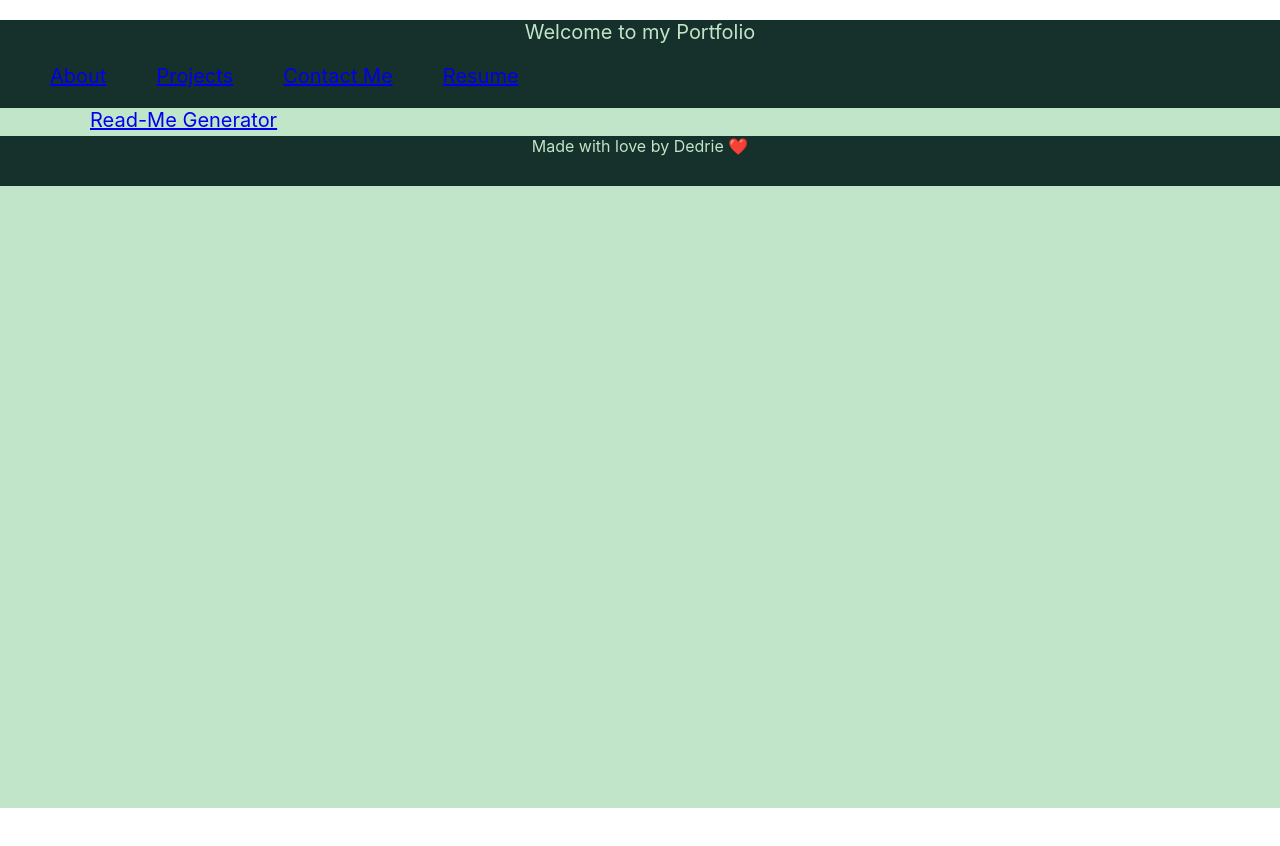
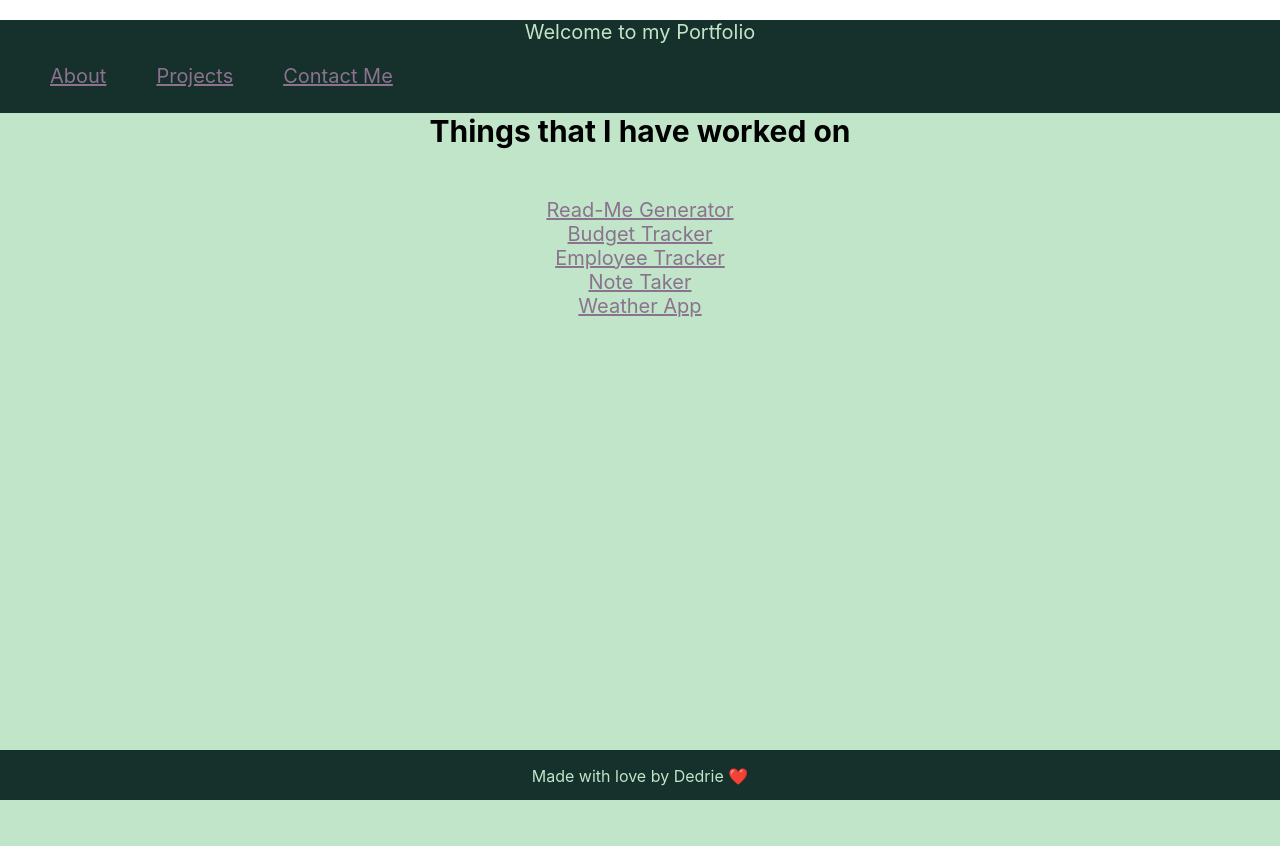
Before and after one commit to Dedriep/React-Portfolio, a React (Create React App) app: page /projects in a window 1280 px wide. Shown: the top 846 px of the page. Before the commit the page ends 808 px from the top, so only its background shows below. Built offline with nearby package versions, Linux system fonts and the light colour scheme.

Commit message:
correct links and editied styling

```diff
--- a/public/index.html
+++ b/public/index.html
@@ -39,5 +39,6 @@
       To begin the development, run `npm start` or `yarn start`.
       To create a production bundle, use `npm run build` or `yarn build`.
     -->
+
   </body>
 </html>
--- a/src/App.css
+++ b/src/App.css
@@ -13,9 +13,19 @@
 
 }
 
+a{
+  color: rgb(139, 114, 142)
+}
+
 .mainContent{
   background-color: rgb(192, 229, 200);
-  height: 700px;
+  height: 1000px;
+  color: black;
+}
+
+#centered{
+
+  padding: 200px
 }
 
 .navList{
@@ -23,7 +33,7 @@
   display: inline;
 }
 
-li{
+.navLi{
   float: left;
   padding-left: 50px;
   text-align: center
@@ -34,10 +44,19 @@ li{
   background-color: rgb(22, 48, 43);
   color: rgb(192, 229, 200);
   text-align: center;
-
+  position: absolute;
+  bottom: 0;
+  width: 100%;
 
 
 }
+
+.projectList{
+  list-style: none;
+  display: inline;
+
+}
+
 
 @media (prefers-reduced-motion: no-preference) {
   .App-logo {
--- a/src/App.js
+++ b/src/App.js
@@ -10,7 +10,6 @@ import {
 import Header from './components/Header'
 import Footer from './components/Footer'
 import Projects from './components/Projects'
-import Resume from './components/Resume';
 import Contact from './components/Contact';
 import About from './components/About';
 
@@ -41,7 +40,6 @@ return (
       <Route index element={<About />} />
       <Route path="projects" element={<Projects />} />
       <Route path="contact" element={<Contact />} />
-      <Route path="resume" element={<Resume />} />
  </Route>
   </Routes>
 </BrowserRouter>
--- a/src/components/About/index.js
+++ b/src/components/About/index.js
@@ -4,8 +4,16 @@ function About (){
 
     return (
         <div id= "about" className='mainContent'>
-            <p>
-                Hi Guys and Gals! My name is Dedrie.
+
+            <h2> About Me</h2>
+            <p id='centered'>
+                Hi Guys and Gals! My name is Dedrie. <br />
+
+                Lorem ipsum dolor sit amet consectetur, <br />
+                adipisicing elit. Tenetur hic similique  <br />
+                aut minima nostrum magnam illo quis voluptatem quibusdam aspernatur, <br />
+                nobis suscipit molestias laborum quidem, deleniti consequatur, beatae veritatis ad.
+
             </p>
         </div>
     )
--- a/src/components/Contact/index.js
+++ b/src/components/Contact/index.js
@@ -5,7 +5,12 @@ function Contact (){
 
     return (
         <div id="contact" className='mainContent'>
+            <h2>
+                How to Reach Me
+            </h2>
             <p>Email: Dedrie.Peart@gmail.com</p>
+            <p>github: github.com/dedriep</p>
+
         </div>
     )
 
--- a/src/components/Nav/index.js
+++ b/src/components/Nav/index.js
@@ -29,22 +29,18 @@ function Nav (props){
        <nav>
 
        <ul className="navList">
-    <li >
+    <li className= 'navLi'>
     <Link to="/">About</Link>
     </li>
 
-    <li >
+    <li className= 'navLi' >
     <Link to="/projects">Projects</Link>
     </li>
 
-    <li >
+    <li className= 'navLi'>
     <Link to="/contact">Contact Me</Link>
     </li>
 
-
-  <li >
-    <Link to='/resume'>Resume</Link>
-    </li>
 
 </ul>
        </nav>
--- a/src/components/Projects/index.js
+++ b/src/components/Projects/index.js
@@ -5,11 +5,33 @@ function Projects(){
 
     return(
         <div id="projects" className='mainContent'>
-            <ul>
+            <h2>Things that I have worked on</h2>
+            <ul className='projectList'>
                 <li>
                     <a href= 'https://github.com/Dedriep/read-me-project'> Read-Me Generator
 </a>
                 </li>
+                <li>
+                    <a href= 'https://github.com/Dedriep/Budget--Tracker'> Budget Tracker
+</a>
+                </li>
+
+                <li>
+                    <a href= 'https://github.com/Dedriep/employee-tracker'> Employee Tracker
+</a>
+                </li>
+
+                <li>
+                    <a href= 'https://github.com/Dedriep/note-taker'> Note Taker
+</a>
+                </li>
+
+                <li>
+                    <a href= 'https://github.com/Dedriep/Weather-Finder'> Weather App
+</a>
+                </li>
+
+
             </ul>
         </div>
     )
--- a/src/components/Resume/index.js
+++ /dev/null
@@ -1,10 +0,0 @@
-import React from "react";
-
-function Resume (){
-
-    return(
-        <div id="resume"></div>
-    )
-}
-
-export default Resume
```
